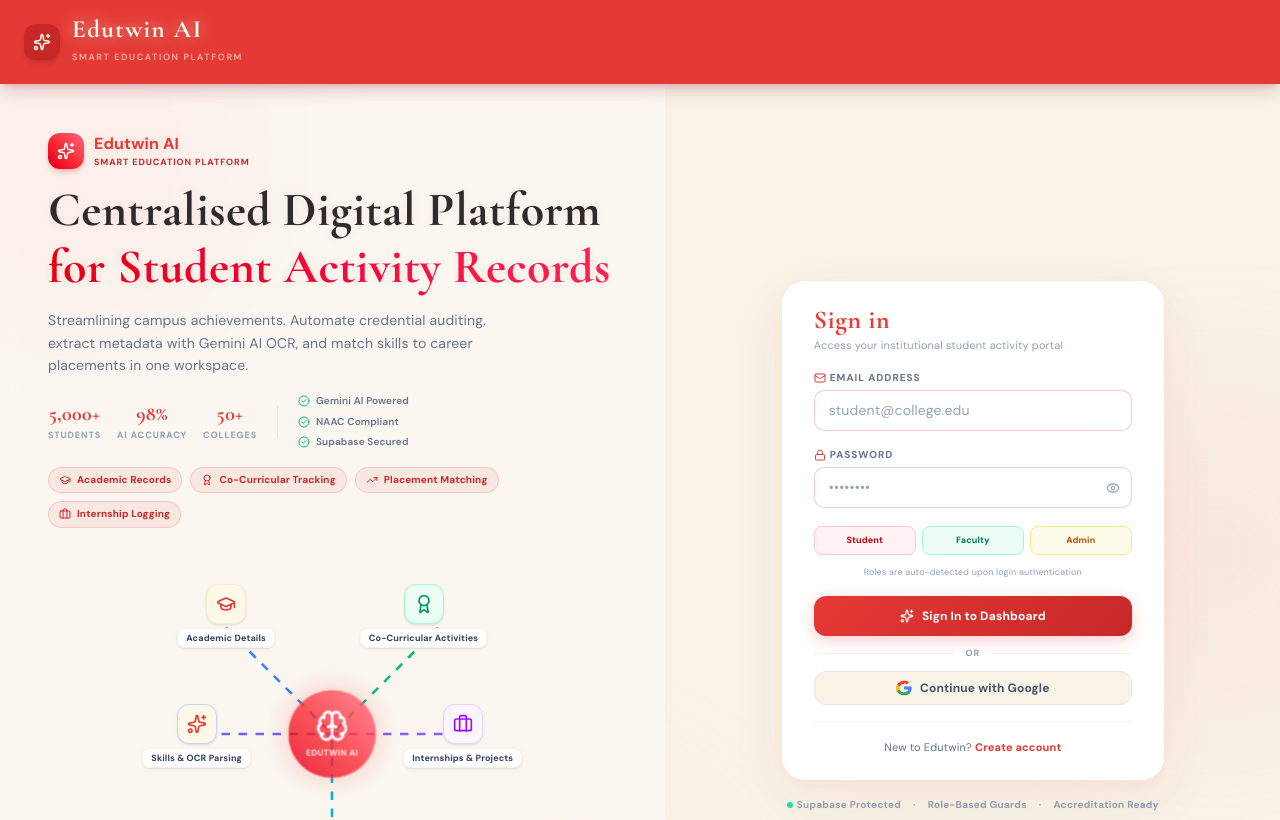
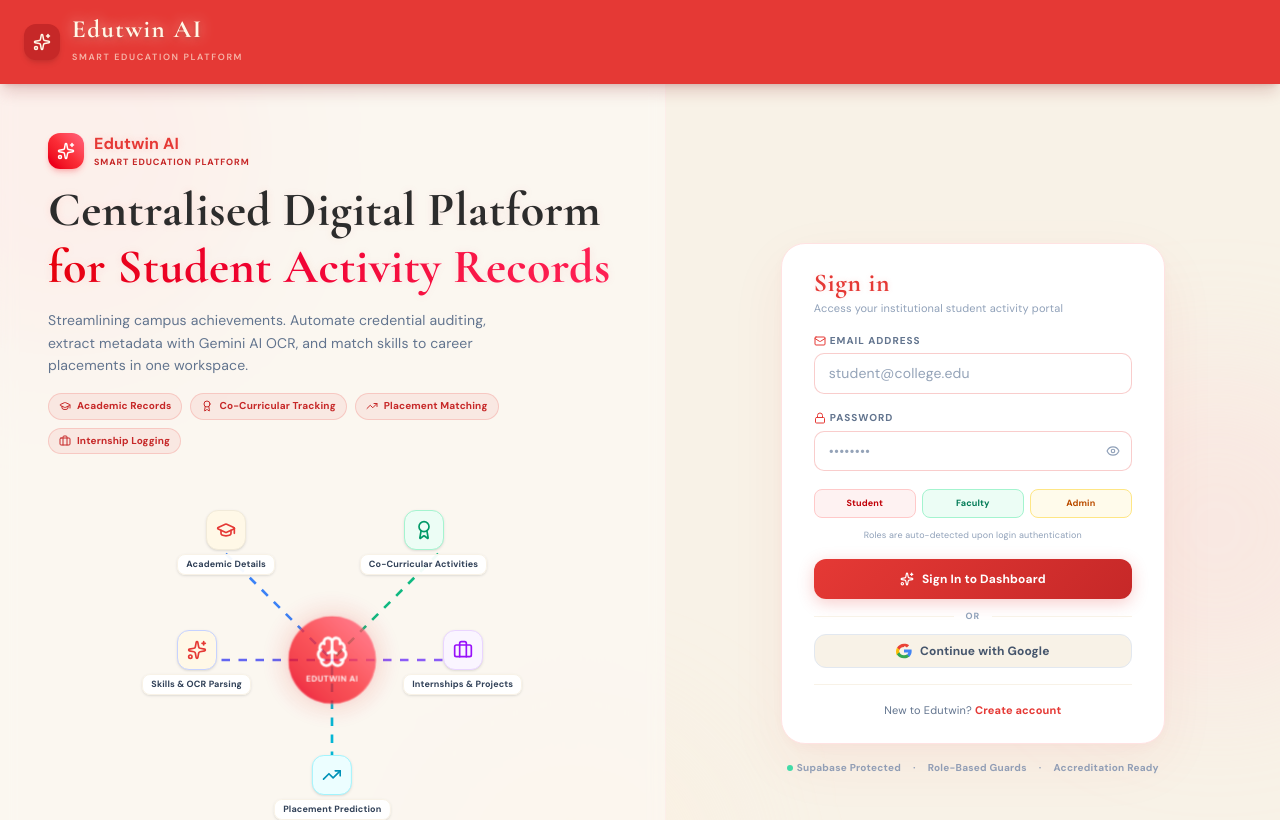
Before and after one commit to Mugilan-md/Edutwin-AI, a React (Vite) app: page / in a window 1280 px wide. Shown: the top 820 px of the page. Built offline with nearby package versions, Linux system fonts and the light colour scheme.

Commit message:
fix: remove stats row (5000+ students, AI accuracy, colleges) from login page

```diff
--- a/src/pages/login.tsx
+++ b/src/pages/login.tsx
@@ -217,27 +217,6 @@
             Streamlining campus achievements. Automate credential auditing, extract metadata with Gemini AI OCR, and match skills to career placements in one workspace.
           </p>
 
-          {/* ── Stats Row ── */}
-          <div className="flex items-center gap-4 pt-1">
-            {[
-              { value: '5,000+', label: 'Students' },
-              { value: '98%',    label: 'AI Accuracy' },
-              { value: '50+',    label: 'Colleges' },
-            ].map((s) => (
-              <div key={s.label} className="text-center">
-                <div className="text-xl font-black" style={{color:'#E53935', fontFamily:'"Cormorant Garamond", Georgia, serif', letterSpacing:'0.02em'}}>{s.value}</div>
-                <div className="text-[9px] text-slate-400 font-bold uppercase tracking-widest">{s.label}</div>
-              </div>
-            ))}
-            <div className="w-px h-8 bg-slate-200 mx-1" />
-            <div className="flex flex-col gap-1">
-              {['Gemini AI Powered', 'NAAC Compliant', 'Supabase Secured'].map((f) => (
-                <div key={f} className="flex items-center gap-1.5 text-[10px] text-slate-500 font-semibold">
-                  <CheckCircle2 className="w-3 h-3 text-emerald-500 shrink-0" />{f}
-                </div>
-              ))}
-            </div>
-          </div>
 
           {/* ── Feature Pills ── */}
           <div className="flex flex-wrap gap-2 pt-1">
```
